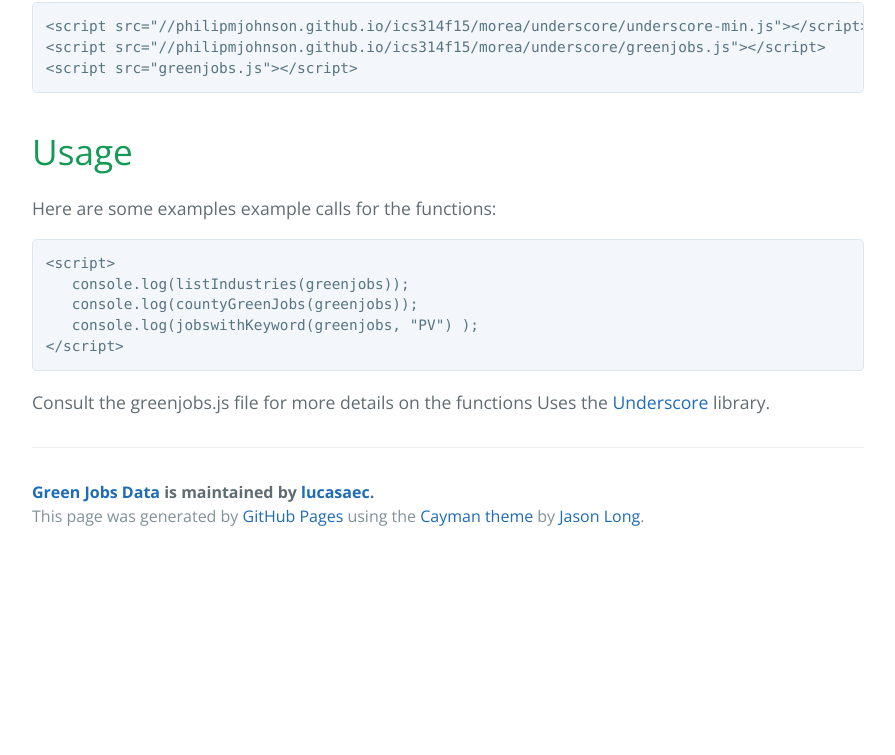
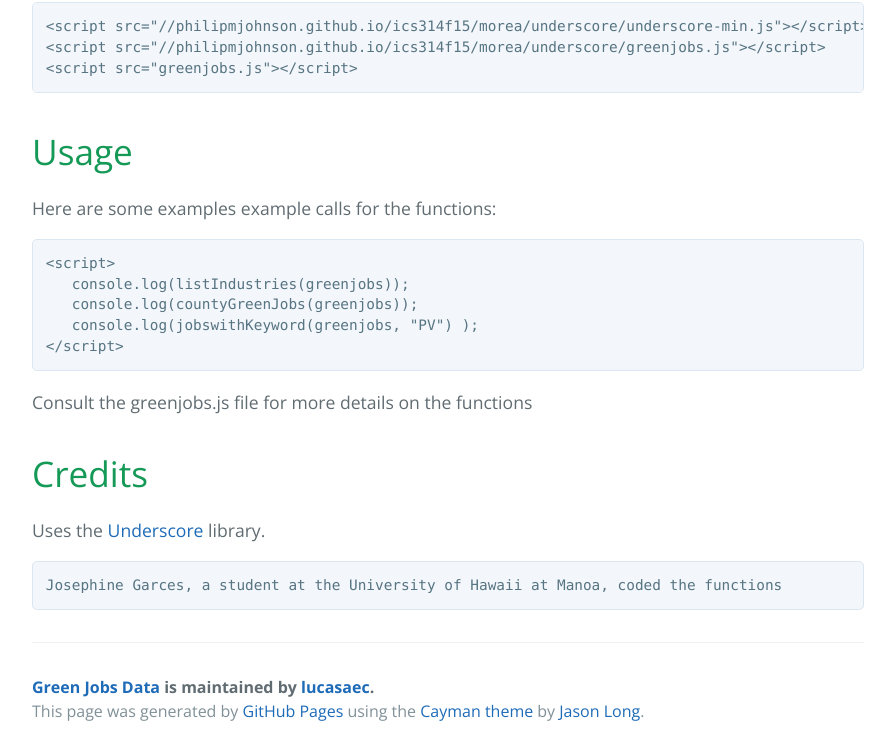
Before and after one commit to lucasaec/greenjobs, a plain HTML site: page index.html in a window 1280 px wide. Shown: the part 689-1444 px from the top of the page, without its empty margins (192-1087 px from the left). Before the commit the page ends 1249 px from the top, so only its background shows below. Drawn offline with nearby package versions, Linux system fonts and the light colour scheme.

```diff
--- a/index.html
+++ b/index.html
@@ -24,7 +24,7 @@
 
 <p>An assignment from the class, ICS 314, at the University of Hawai'i at Manoa.
 Its main purpose includes was for practicing Underscore and for writing java docs. The assignment was assigned in the Fall 2015 semester.
-It contains functions for an array called greenjobs, which contains information about jobs. Here is the <a href="%22//philipmjohnson.github.io/ics314f15/morea/underscore/greenjobs.js%22">green jobs data set</a>.</p>
+It contains functions for an array called greenjobs, which contains information about jobs. Here is the <a href="//philipmjohnson.github.io/ics314f15/morea/underscore/greenjobs.js">green jobs data set</a>.</p>
 
 <h1>
 <a id="installation" class="anchor" href="#installation" aria-hidden="true"><span class="octicon octicon-link"></span></a>Installation</h1>
@@ -46,8 +46,15 @@ It contains functions for an array called greenjobs, which contains information
 &lt;/script&gt;
 </code></pre>
 
-<p>Consult the greenjobs.js file for more details on the functions
-Uses the <a href="http://underscore.js.org">Underscore</a> library.</p>
+<p>Consult the greenjobs.js file for more details on the functions</p>
+
+<h1>
+<a id="credits" class="anchor" href="#credits" aria-hidden="true"><span class="octicon octicon-link"></span></a>Credits</h1>
+
+<p>Uses the <a href="http://underscorejs.org">Underscore</a> library. </p>
+
+<pre><code>Josephine Garces, a student at the University of Hawaii at Manoa, coded the functions
+</code></pre>
 
       <footer class="site-footer">
         <span class="site-footer-owner"><a href="https://github.com/lucasaec/greenjobs">Green Jobs Data</a> is maintained by <a href="https://github.com/lucasaec">lucasaec</a>.</span>
```
Also changed, not shown: params.json (+1 -1 lines).
